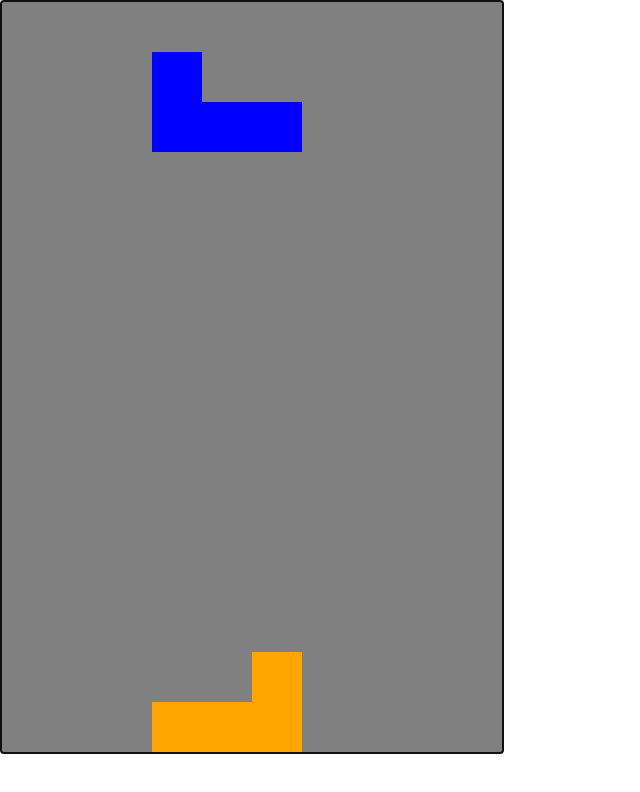
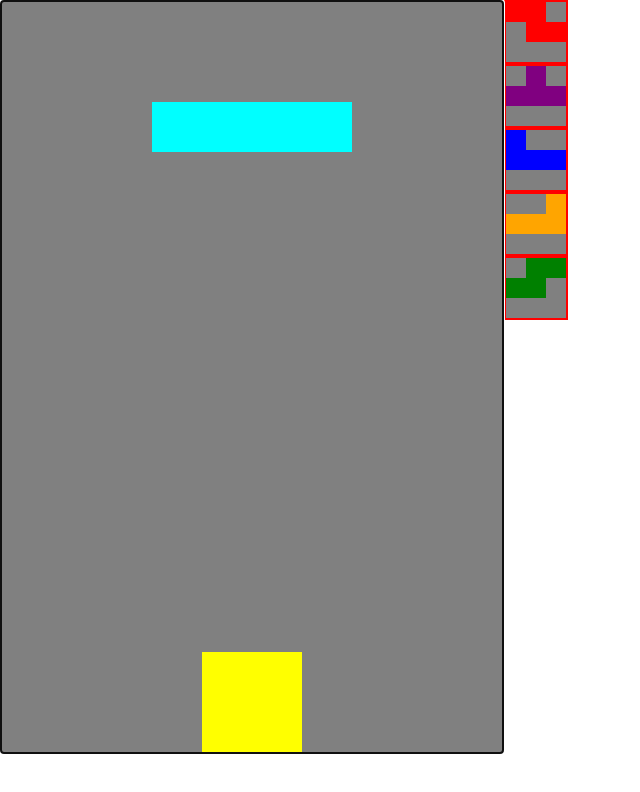
Before and after one commit to kiipuri/reactris, a React (Create React App) app: page / in a window 1280 px wide. Shown: the top 792 px of the page, without its empty margins (0-640 px from the left). Built offline with nearby package versions, Linux system fonts and the light colour scheme.

Commit message:
add bags and show next pieces

```diff
--- a/src/components/Board.tsx
+++ b/src/components/Board.tsx
@@ -2,6 +2,7 @@ import React, { useEffect, useRef, useState } from "react";
 import { Cell, CellData, Color } from "./Cell";
 import styled from "styled-components";
 import Player from "./Player";
+import { tetrominos } from "../helpers/tetrominos";
 
 export const boardSize = {
   width: 10,
@@ -20,8 +21,15 @@ export default function Board() {
     )
   );
 
-  const [player, setPlayer, updatePosition, resetPlayer, rotatePlayer] =
-    Player();
+  const [
+    player,
+    setPlayer,
+    updatePosition,
+    resetPlayer,
+    rotatePlayer,
+    bag,
+    nextBag,
+  ] = Player();
 
   board.forEach(row =>
     row.forEach(cell => {
@@ -88,7 +96,7 @@ export default function Board() {
 
       if (Object.values(heldKeys).some(key => key) && heldKey) doMove(heldKey);
     },
-    Object.values(heldKeys).some(key => key) ? 10 : 0
+    Object.values(heldKeys).some(key => key) ? 100 : 0
   );
 
   const stopRepeat = (keycode: string) => {
@@ -140,6 +148,14 @@ export default function Board() {
     }
   };
 
+  const [nextPieces, setNextPieces] = useState<string[]>([]);
+  useEffect(() => {
+    const _nextPieces = [];
+    _nextPieces.push(...bag.slice(0, 5));
+    _nextPieces.push(...nextBag.slice(0, 5 - _nextPieces.length));
+    setNextPieces(_nextPieces);
+  }, [bag]);
+
   const divRef = useRef<HTMLDivElement>(null);
   useEffect(() => {
     if (divRef.current) {
@@ -148,6 +164,7 @@ export default function Board() {
   }, []);
 
   return (
+    <>
       <StyledBoard
         width={boardSize.width}
         ref={divRef}
@@ -160,6 +177,28 @@ export default function Board() {
           });
         })}
       </StyledBoard>
+      <div>
+        {nextPieces.map((shape, i) => {
+          return (
+            <StyledNextPiece
+              width={tetrominos[shape].grid.length}
+              height={20}
+              key={i}>
+              {tetrominos[shape].grid.map(row => {
+                return row.map((cell, key) => {
+                  return (
+                    <Cell
+                      color={cell ? tetrominos[shape].color : Color.Empty}
+                      key={key}
+                    />
+                  );
+                });
+              })}
+            </StyledNextPiece>
+          );
+        })}
+      </div>
+    </>
   );
 }
 
@@ -168,4 +207,12 @@ const StyledBoard = styled.div<{ width: number }>`
   grid-template-columns: repeat(${props => props.width}, auto);
   width: ${props => 50 * props.width}px;
   border: 2px solid red;
+  float: left;
 `;
+
+const StyledNextPiece = styled.div<{ height: number; width: number }>`
+  display: grid;
+  grid-template-columns: repeat(${props => props.width}, auto);
+  width: ${props => props.height * props.width}px;
+  border: 2px solid red;
+`;
--- a/src/components/Cell.tsx
+++ b/src/components/Cell.tsx
@@ -3,8 +3,7 @@ import styled from "styled-components";
 
 export const Cell = styled.div`
   background-color: ${props => props.color};
-  height: 50px;
-  width: 50px;
+  aspect-ratio: 1 / 1;
 `;
 
 export type CellData = {
--- a/src/components/Player.tsx
+++ b/src/components/Player.tsx
@@ -1,27 +1,39 @@
 import React, { useCallback, useEffect, useState } from "react";
+import { kicks_i, kicks_jltsz } from "../helpers/kicks";
 import { tetrominos } from "../helpers/tetrominos";
 import { boardSize } from "./Board";
 import { CellData, Color } from "./Cell";
 
 export default function Player() {
-  const keys = Object.keys(tetrominos);
-  const shape = keys[(keys.length * Math.random()) << 0];
-  const tetromino = {
-    shape,
-    grid: tetrominos[shape].shape,
-    color: tetrominos[shape].color,
-    orientation: 0,
-  };
+  const [bag, setBag] = useState(getRandomizedBag());
+  const [nextBag, setNextBag] = useState(getRandomizedBag());
+  const key = bag[0];
+  const tetromino = { ...tetrominos[key] };
 
   const [player, setPlayer] = useState({
     pos: { x: 0, y: 0 },
-    tetromino: tetromino,
+    tetromino: {
+      shape: key,
+      grid: tetromino.grid,
+      color: tetromino.color,
+      orientation: 0,
+    },
     merged: false,
   });
 
   useEffect(() => {
     resetPlayer();
   }, []);
+
+  function getRandomizedBag() {
+    return Object.keys(tetrominos)
+      .map(key => ({
+        key,
+        sort: Math.random(),
+      }))
+      .sort((a, b) => a.sort - b.sort)
+      .map(({ key }) => key);
+  }
 
   function updatePosition(pos: { x: number; y: number }, board: CellData[][]) {
     const [collided, shouldMerge] = testCollision(pos, board);
@@ -88,7 +100,7 @@ export default function Player() {
 
   function rotate(dir: number) {
     // cant deep copy with fking js
-    let tetromino = tetrominos[player.tetromino.shape].shape.map(inner =>
+    let tetromino = tetrominos[player.tetromino.shape].grid.map(inner =>
       inner.slice()
     );
 
@@ -124,138 +136,11 @@ export default function Player() {
   }
 
   function rotatePlayer(dir: number, board: CellData[][]) {
-    type Kicks = {
-      [key: number]: {
-        [key: number]: {
-          x: number;
-          y: number;
-        }[];
-      };
-    };
-
-    const kicks_jltsz: Kicks = {
-      0: {
-        1: [
-          { x: -1, y: 0 },
-          { x: -1, y: -1 },
-          { x: 0, y: 2 },
-          { x: -1, y: 2 },
-        ],
-        3: [
-          { x: 1, y: 0 },
-          { x: 1, y: -1 },
-          { x: 0, y: 2 },
-          { x: 1, y: 2 },
-        ],
-      },
-      1: {
-        0: [
-          { x: 1, y: 0 },
-          { x: 1, y: 1 },
-          { x: 0, y: -2 },
-          { x: 1, y: -2 },
-        ],
-        2: [
-          { x: 1, y: 0 },
-          { x: 1, y: 1 },
-          { x: 0, y: -2 },
-          { x: 1, y: -2 },
-        ],
-      },
-      2: {
-        1: [
-          { x: -1, y: 0 },
-          { x: -1, y: -1 },
-          { x: 0, y: 2 },
-          { x: -1, y: 2 },
-        ],
-        3: [
-          { x: 1, y: 0 },
-          { x: 1, y: -1 },
-          { x: 0, y: 2 },
-          { x: 1, y: 2 },
-        ],
-      },
-      3: {
-        2: [
-          { x: -1, y: 0 },
-          { x: -1, y: 1 },
-          { x: 0, y: -2 },
-          { x: -1, y: -2 },
-        ],
-        0: [
-          { x: -1, y: 0 },
-          { x: -1, y: 1 },
-          { x: 0, y: -2 },
-          { x: -1, y: -2 },
-        ],
-      },
-    };
-
-    const kicks_i: Kicks = {
-      0: {
-        1: [
-          { x: -2, y: 0 },
-          { x: 1, y: 0 },
-          { x: -2, y: 1 },
-          { x: 1, y: -2 },
-        ],
-        3: [
-          { x: -1, y: 0 },
-          { x: 2, y: 0 },
-          { x: -1, y: -2 },
-          { x: 2, y: 1 },
-        ],
-      },
-      1: {
-        0: [
-          { x: 2, y: 0 },
-          { x: -1, y: 0 },
-          { x: 2, y: -1 },
-          { x: -1, y: 2 },
-        ],
-        2: [
-          { x: -1, y: 0 },
-          { x: 2, y: 0 },
-          { x: -1, y: -2 },
-          { x: 2, y: 1 },
-        ],
-      },
-      2: {
-        1: [
-          { x: 1, y: 0 },
-          { x: -2, y: 0 },
-          { x: 1, y: 2 },
-          { x: -2, y: -1 },
-        ],
-        3: [
-          { x: 2, y: 0 },
-          { x: -1, y: 0 },
-          { x: 2, y: -1 },
-          { x: -1, y: 2 },
-        ],
-      },
-      3: {
-        2: [
-          { x: -2, y: 0 },
-          { x: 1, y: 0 },
-          { x: -2, y: 1 },
-          { x: 1, y: -2 },
-        ],
-        0: [
-          { x: 1, y: 0 },
-          { x: -2, y: 0 },
-          { x: 1, y: 2 },
-          { x: -2, y: -1 },
-        ],
-      },
-    };
-
     const tetromino = rotate(dir);
 
     let pos = { x: 0, y: 0 };
     if (testCollision({ x: 0, y: 0 }, board, tetromino)[0]) {
-      const kicks = player.tetromino.shape === "I" ? kicks_i : kicks_jltsz;
+      const kicks = key === "I" ? kicks_i : kicks_jltsz;
       const kick_tests =
         kicks[player.tetromino.orientation][
           (player.tetromino.orientation + dir + 4) % 4
@@ -289,6 +174,24 @@ export default function Player() {
   }
 
   function resetPlayer() {
+    const key = bag[0];
+    const shape = { ...tetrominos[key] };
+    bag.shift();
+
+    if (bag.length === 0) {
+      bag.push(...nextBag);
+      setNextBag(getRandomizedBag());
+    }
+
+    setBag([...bag]);
+
+    const tetromino = {
+      shape: key,
+      grid: shape.grid,
+      color: shape.color,
+      orientation: 0,
+    };
+
     setPlayer({
       pos: {
         x: boardSize.width / 2 - Math.ceil(tetromino.grid[0].length / 2),
@@ -297,8 +200,6 @@ export default function Player() {
       merged: false,
       tetromino: {
         ...tetromino,
-        // shape: "I",
-        // grid: tetrominos.I,
       },
     });
   }
@@ -309,5 +210,7 @@ export default function Player() {
     updatePosition,
     resetPlayer,
     rotatePlayer,
+    bag,
+    nextBag,
   ] as const;
 }
--- /dev/null
+++ b/src/helpers/kicks.ts
@@ -0,0 +1,126 @@
+type Kicks = {
+  [key: number]: {
+    [key: number]: {
+      x: number;
+      y: number;
+    }[];
+  };
+};
+
+export const kicks_jltsz: Kicks = {
+  0: {
+    1: [
+      { x: -1, y: 0 },
+      { x: -1, y: -1 },
+      { x: 0, y: 2 },
+      { x: -1, y: 2 },
+    ],
+    3: [
+      { x: 1, y: 0 },
+      { x: 1, y: -1 },
+      { x: 0, y: 2 },
+      { x: 1, y: 2 },
+    ],
+  },
+  1: {
+    0: [
+      { x: 1, y: 0 },
+      { x: 1, y: 1 },
+      { x: 0, y: -2 },
+      { x: 1, y: -2 },
+    ],
+    2: [
+      { x: 1, y: 0 },
+      { x: 1, y: 1 },
+      { x: 0, y: -2 },
+      { x: 1, y: -2 },
+    ],
+  },
+  2: {
+    1: [
+      { x: -1, y: 0 },
+      { x: -1, y: -1 },
+      { x: 0, y: 2 },
+      { x: -1, y: 2 },
+    ],
+    3: [
+      { x: 1, y: 0 },
+      { x: 1, y: -1 },
+      { x: 0, y: 2 },
+      { x: 1, y: 2 },
+    ],
+  },
+  3: {
+    2: [
+      { x: -1, y: 0 },
+      { x: -1, y: 1 },
+      { x: 0, y: -2 },
+      { x: -1, y: -2 },
+    ],
+    0: [
+      { x: -1, y: 0 },
+      { x: -1, y: 1 },
+      { x: 0, y: -2 },
+      { x: -1, y: -2 },
+    ],
+  },
+};
+
+export const kicks_i: Kicks = {
+  0: {
+    1: [
+      { x: -2, y: 0 },
+      { x: 1, y: 0 },
+      { x: -2, y: 1 },
+      { x: 1, y: -2 },
+    ],
+    3: [
+      { x: -1, y: 0 },
+      { x: 2, y: 0 },
+      { x: -1, y: -2 },
+      { x: 2, y: 1 },
+    ],
+  },
+  1: {
+    0: [
+      { x: 2, y: 0 },
+      { x: -1, y: 0 },
+      { x: 2, y: -1 },
+      { x: -1, y: 2 },
+    ],
+    2: [
+      { x: -1, y: 0 },
+      { x: 2, y: 0 },
+      { x: -1, y: -2 },
+      { x: 2, y: 1 },
+    ],
+  },
+  2: {
+    1: [
+      { x: 1, y: 0 },
+      { x: -2, y: 0 },
+      { x: 1, y: 2 },
+      { x: -2, y: -1 },
+    ],
+    3: [
+      { x: 2, y: 0 },
+      { x: -1, y: 0 },
+      { x: 2, y: -1 },
+      { x: -1, y: 2 },
+    ],
+  },
+  3: {
+    2: [
+      { x: -2, y: 0 },
+      { x: 1, y: 0 },
+      { x: -2, y: 1 },
+      { x: 1, y: -2 },
+    ],
+    0: [
+      { x: 1, y: 0 },
+      { x: -2, y: 0 },
+      { x: 1, y: 2 },
+      { x: -2, y: -1 },
+    ],
+  },
+};
--- a/src/helpers/tetrominos.ts
+++ b/src/helpers/tetrominos.ts
@@ -3,15 +3,14 @@ import { Color } from "../components/Cell";
 type Tetrominos = {
   // [key: string]: number[][];
   [key: string]: {
-    [key: string]: number[][] | Color;
-    shape: number[][];
+    grid: number[][];
     color: Color;
   };
 };
 
 export const tetrominos: Tetrominos = {
   I: {
-    shape: [
+    grid: [
       [0, 0, 0, 0],
       [1, 1, 1, 1],
       [0, 0, 0, 0],
@@ -20,7 +19,7 @@ export const tetrominos: Tetrominos = {
     color: Color.Cyan,
   },
   J: {
-    shape: [
+    grid: [
       [1, 0, 0],
       [1, 1, 1],
       [0, 0, 0],
@@ -28,7 +27,7 @@ export const tetrominos: Tetrominos = {
     color: Color.Blue,
   },
   L: {
-    shape: [
+    grid: [
       [0, 0, 1],
       [1, 1, 1],
       [0, 0, 0],
@@ -36,14 +35,14 @@ export const tetrominos: Tetrominos = {
     color: Color.Orange,
   },
   O: {
-    shape: [
+    grid: [
       [1, 1],
       [1, 1],
     ],
     color: Color.Yellow,
   },
   S: {
-    shape: [
+    grid: [
       [0, 1, 1],
       [1, 1, 0],
       [0, 0, 0],
@@ -51,7 +50,7 @@ export const tetrominos: Tetrominos = {
     color: Color.Green,
   },
   Z: {
-    shape: [
+    grid: [
       [1, 1, 0],
       [0, 1, 1],
       [0, 0, 0],
@@ -59,7 +58,7 @@ export const tetrominos: Tetrominos = {
     color: Color.Red,
   },
   T: {
-    shape: [
+    grid: [
       [0, 1, 0],
       [1, 1, 1],
       [0, 0, 0],
```
Lines whose indentation alone changed are shown as unchanged.
